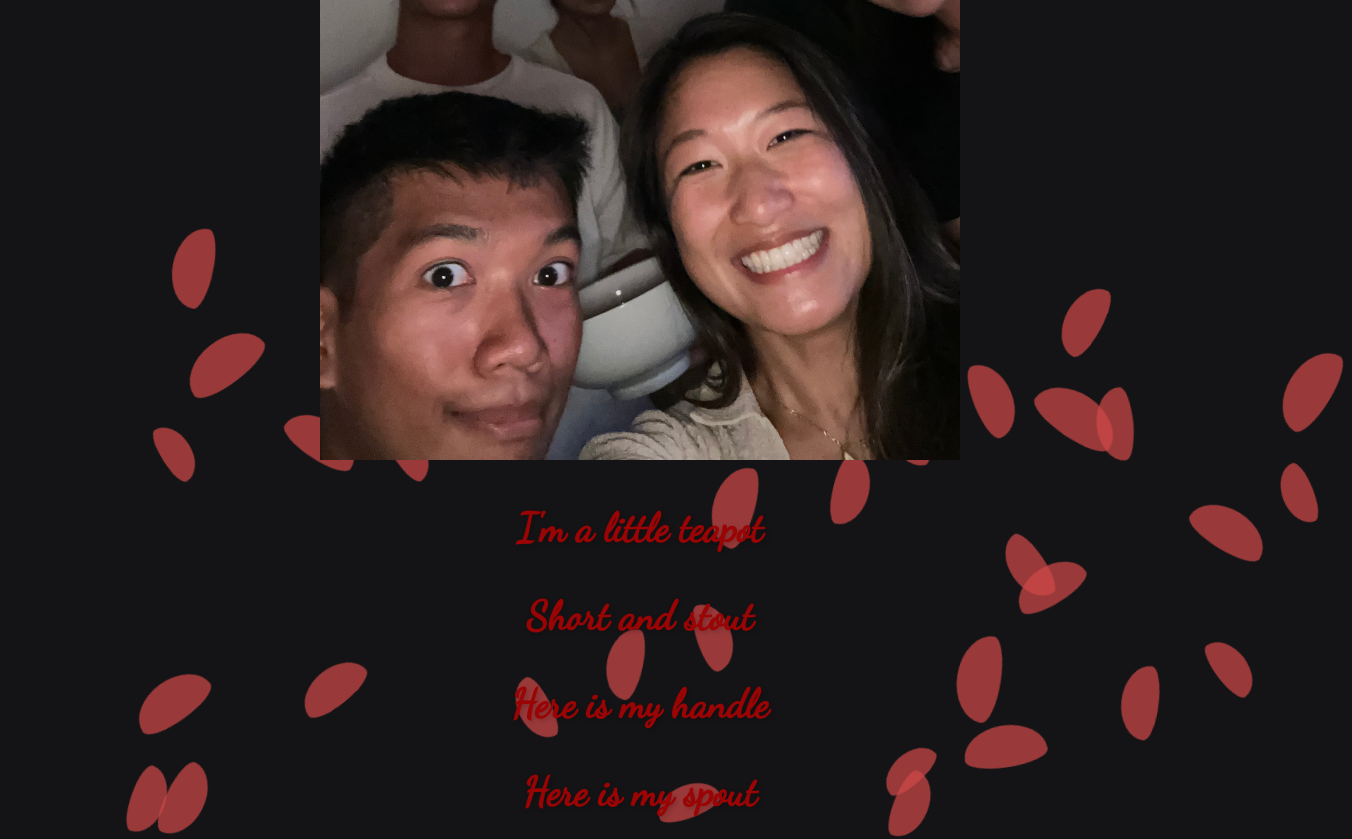
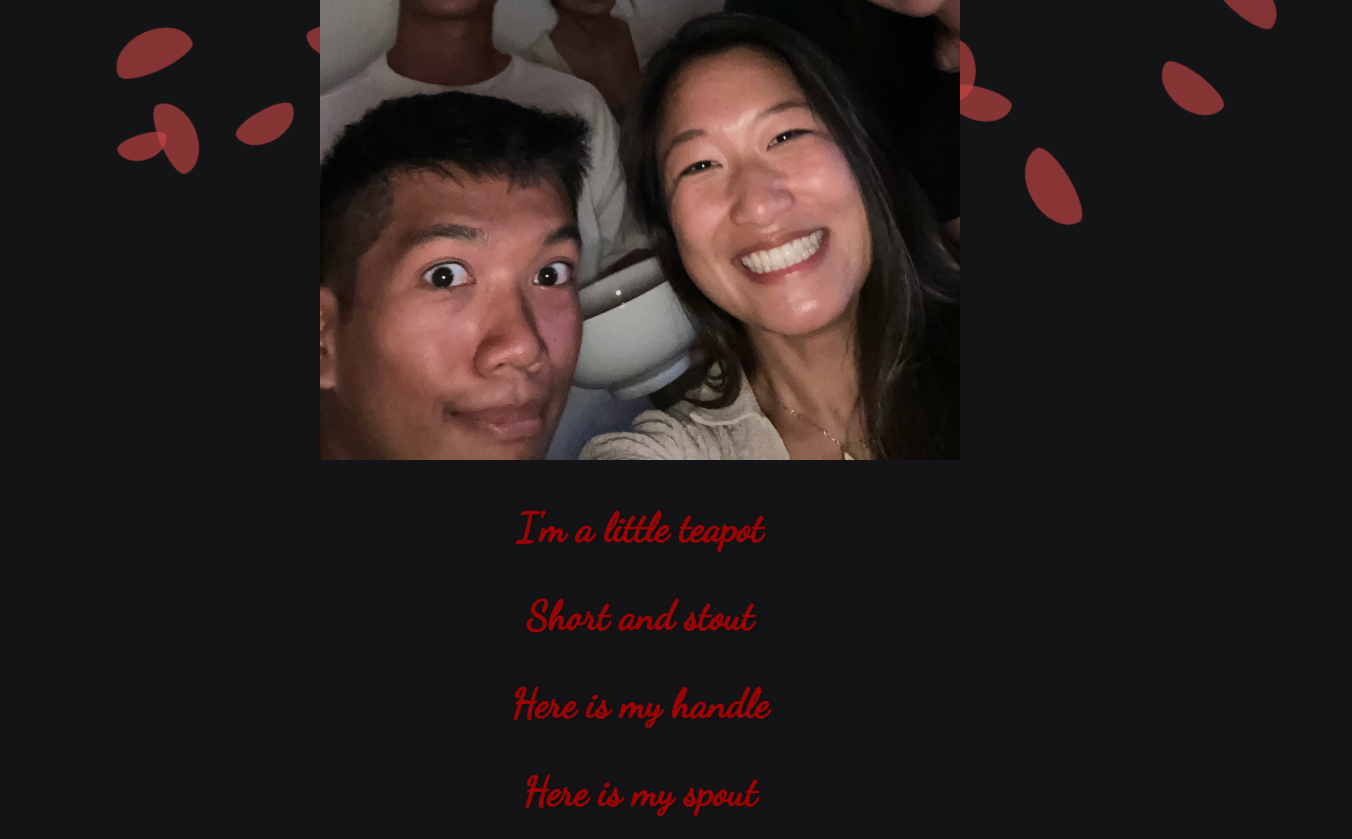
Before and after one commit to bentaro89/forem, a React (Create React App) app: page / in a window 1280 px wide. Shown: the top 839 px of the page, 1352 px wide, since content can reach past the window. Built offline with nearby package versions, Linux system fonts and the light colour scheme.

Commit message:
continuous petals

```diff
--- a/src/RoseAnimation.css
+++ b/src/RoseAnimation.css
@@ -14,7 +14,7 @@ body {
     }
 
     to {
-        transform: translateY(100vh) scale(1.5);
+        transform: translateY(400vh) scale(1.5);
         opacity: 1;
     }
 }
--- a/src/RoseAnimation.jsx
+++ b/src/RoseAnimation.jsx
@@ -1,29 +1,42 @@
-import React from "react";
+import React, { useEffect, useState } from "react";
 import "./RoseAnimation.css";
 
 const RoseAnimation = () => {
+    const [petals, setPetals] = useState([]);
 
-    const createFloatingPetals = () => {
-        return Array.from({ length: 50 }).map((_, i) => (
-            <div
-                key={i}
-                className="floating-petal"
-                style={{
-                    left: `${0.1 + Math.random() * 100}vw`, // Horizontal movement based on scroll position
-                    top: `${Math.random() * 100}vh`, // Random vertical position within the viewport
-                    transform: `scale(${Math.random() * 0.7 + 0.8}) rotate(${Math.random() * 720}deg)`, // Random rotation for floating petals
-                    width: "60px",
-                    height: "30px",
-                    borderRadius: "50% 50% 50% 50% / 70% 70% 30% 30%",
-                    animation: "movePetals 20s linear infinite", // Adjust the animation duration as needed
-                }}
-            ></div>
-        ));
-    };
+    useEffect(() => {
+        const interval = setInterval(() => {
+            setPetals((prevPetals) => [
+                ...prevPetals,
+                {
+                    id: prevPetals.length,
+                    style: {
+                        left: `${0.1 + Math.random() * 100}vw`,
+                        top: `-30px`, // Start from above the viewport to simulate continuous spawning
+                        transform: `scale(${Math.random() * 0.7 + 0.8}) rotate(${Math.random() * 720}deg)`,
+                    },
+                },
+            ]);
+        }, 300); // Petals will spawn every 300ms
+
+        return () => clearInterval(interval); // Cleanup interval on component unmount
+    }, []);
 
     return (
         <div>
-            {createFloatingPetals()}
+            {petals.map((petal) => (
+                <div
+                    key={petal.id}
+                    className="floating-petal"
+                    style={{
+                        ...petal.style,
+                        width: "60px",
+                        height: "30px",
+                        borderRadius: "50% 50% 50% 50% / 70% 70% 30% 30%",
+                        animation: "movePetals 90s linear infinite",
+                    }}
+                ></div>
+            ))}
         </div>
     );
 };
```
